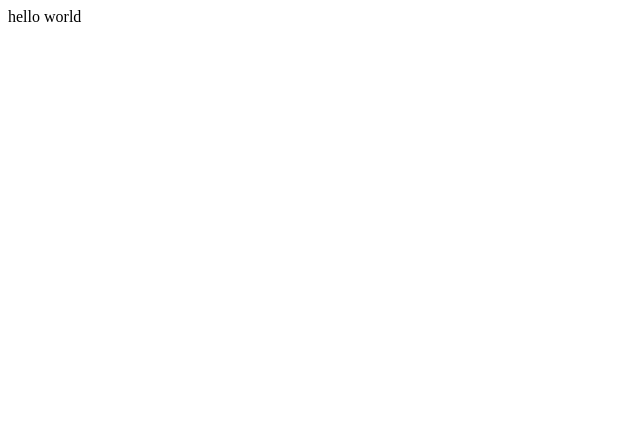
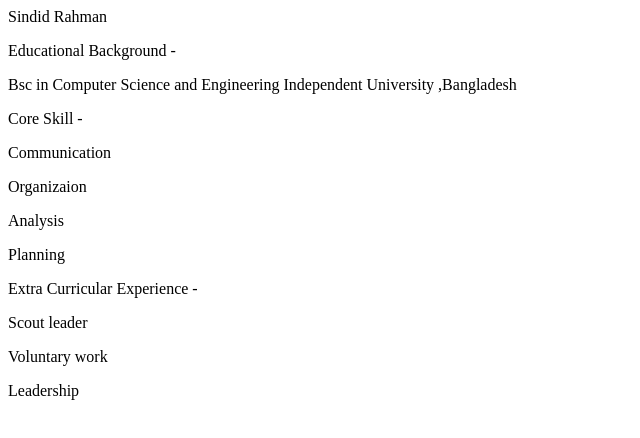
Before and after one commit to sindid444/sindid444-github.io, a plain HTML site: page index.html in a window 1280 px wide. Shown: the whole page, without its empty margins (0-640 px from the left). Drawn offline with Linux system fonts and the light colour scheme.

Commit message:
Add files via upload
Added cv

```diff
--- a/index.html
+++ b/index.html
@@ -1,6 +1,22 @@
 <html>
 <body>
-    hello world
+    <p>Sindid Rahman</p>
+    <p>Educational Background -</p>
+
+       Bsc in Computer Science and Engineering
+       Independent University ,Bangladesh
+    <p>Core Skill -</p>
+
+    <p>Communication</p>
+    <p>Organizaion</p>
+    <p>Analysis</p>
+    <p>Planning</p>
+
+    <p>Extra Curricular Experience -</p>
+
+    <p>Scout leader</p>
+    <p>Voluntary work</p>
+    <p>Leadership</p>
 </body>
 
 </html>
```
